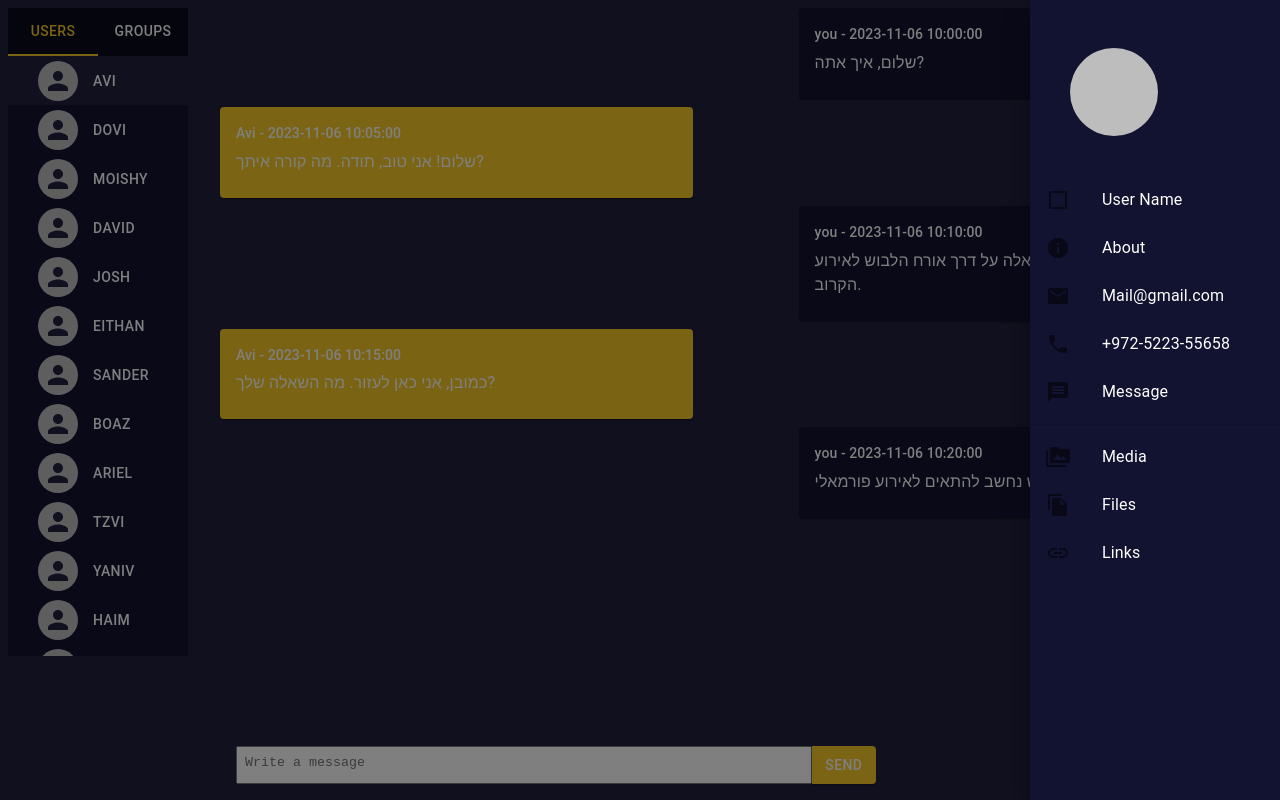
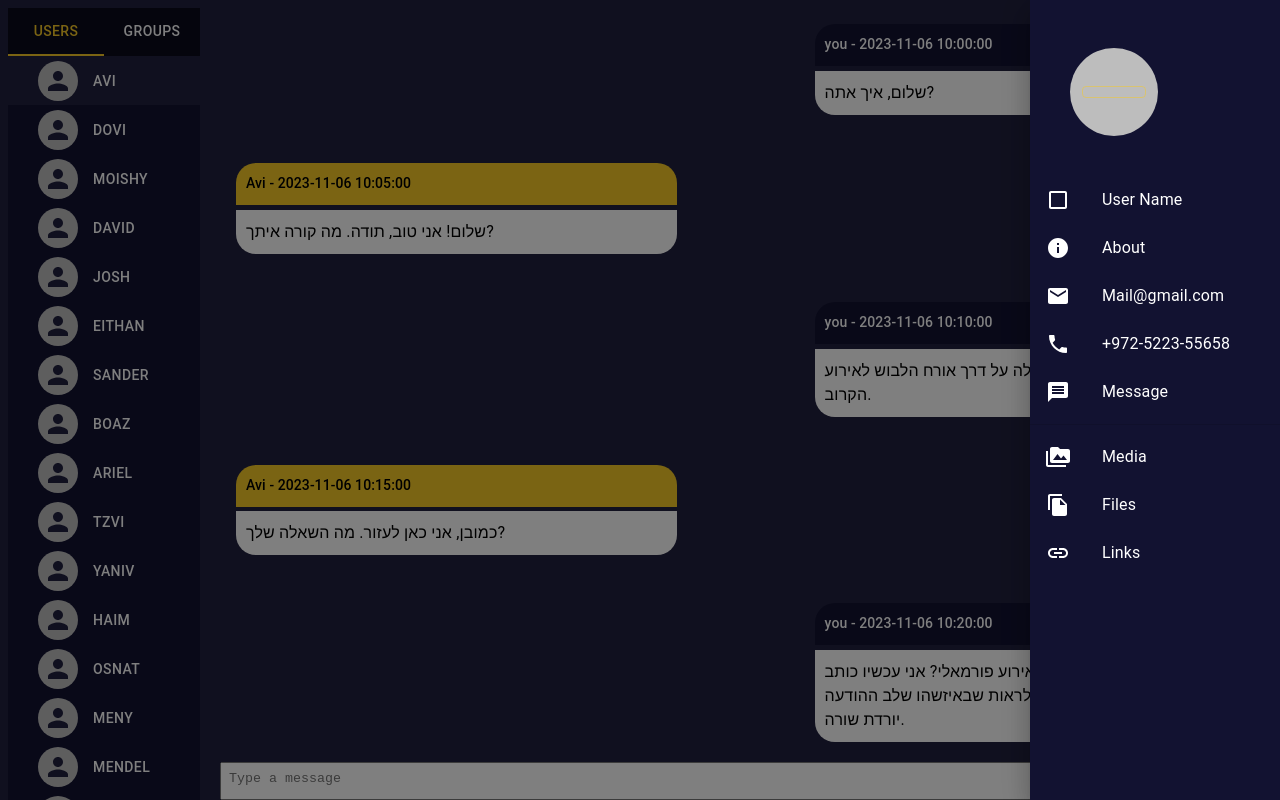
Before and after one commit to Mego-Program/communication-jerusalem-1, a React (Vite) app: page / in a window 1280 px wide. Both pictures are taken after a click on the button 58 px from the left and 81 px from the top of the page. Built offline with nearby package versions, Linux system fonts and the light colour scheme.

Commit message:
ui update chat & contacts list

```diff
--- a/src/components/Drawer.jsx
+++ b/src/components/Drawer.jsx
@@ -38,11 +38,11 @@ export default function Drawer() {
       <List
         sx={{color:'white', background:'#121231'}}
       >
-        <Avatar sx={{margin: 5, padding:3}}><Button sx={{border: 0}}/></Avatar>
+        <Avatar sx={{margin: 5, padding:3}}><Button sx={{}}/></Avatar>
         {['User Name', 'About', 'Mail@gmail.com', '+972-5223-55658', 'Message'].map((text, index) => (
           <ListItem key={text} disablePadding>
             <ListItemButton>
-              <ListItemIcon>
+              <ListItemIcon sx={{color: 'white'}}>
               {index === 0 ? <CheckBoxOutlineBlankIcon/> : (index === 2 ? <MailIcon /> : (index === 3 ? <PhoneIcon /> : (index === 4 ? <MessageIcon /> : <InfoIcon/>)))}
               </ListItemIcon>
               <ListItemText primary={text} />
@@ -57,7 +57,7 @@ export default function Drawer() {
         {['Media', 'Files', 'Links'].map((text, index) => (
           <ListItem key={text} disablePadding>
             <ListItemButton>
-              <ListItemIcon>
+              <ListItemIcon sx={{color: 'white'}}>
                 {index === 0 ? <PermMediaIcon/> : (index === 1 ? <FileCopyIcon/> : <LinkIcon/>)}
               </ListItemIcon>
               <ListItemText primary={text} />
--- a/src/components/SendMessage.jsx
+++ b/src/components/SendMessage.jsx
@@ -1,49 +1,62 @@
-import React from 'react';
-import { useState } from 'react';
-import { TextareaAutosize, Button, Box } from '@mui/material';
+import React from "react";
+import { useState } from "react";
+import { TextareaAutosize, Button, Box } from "@mui/material";
+import SendIcon from "@mui/icons-material/Send";
 
 const SendMessage = () => {
-  const [inputValue, setInputValue] = useState('');
+  const [inputValue, setInputValue] = useState("");
 
   const handleInputChange = (event) => {
     setInputValue(event.target.value);
   };
 
   const handleButtonClick = () => {
-    console.log('Input Value:', inputValue);
-    //post to server
+    if (inputValue.trim() !== "") {
+      //post to server
+      console.log("Input Value:", inputValue);
+      setInputValue("");
+    }
+  };
+
+  const handleKeyPress = (event) => {
+    if (event.key === "Enter") {
+      handleButtonClick();
+    }
   };
 
   return (
     <Box
       sx={{
-        display: 'flex',
-        flexDirection: 'row',
-        position: 'fixed',
-        bottom: '0',
-        width: '50%',
-        padding: '8px',
-        margin: '8px',
+        display: "flex",
+        flexDirection: "row",
+        position: "fixed",
+        bottom: "0",
+        width: "80%",
       }}
     >
       <TextareaAutosize
         aria-label="empty textarea"
-        placeholder="Write a message"
+        placeholder="Type a message"
         value={inputValue}
         maxRows={1}
         onChange={handleInputChange}
-        style={{ width: '100%', minHeight: '20px', padding: '8px', resize: 'none' }}
+        style={{
+          width: "100%",
+          minHeight: "20px",
+          padding: "8px",
+          resize: "none",
+        }}
       />
       <Button
         variant="contained"
         onClick={handleButtonClick}
         sx={{
-          backgroundColor: '#F6C927',
-          borderRadius: '0 4px 4px 0',
-          color: 'white',
+          backgroundColor: "#F6C927",
+          borderRadius: "0 4px 4px 0",
+          color: "black",
         }}
       >
-        Send
+        <SendIcon />
       </Button>
     </Box>
   );
--- a/src/components/chatHistory.jsx
+++ b/src/components/chatHistory.jsx
@@ -2,113 +2,124 @@ import React from "react";
 import { Box } from "@mui/system";
 import Message from "./message";
 
-const dataBase = {3: [//get from server
+const dataBase = {
+  3: [
+    //get from server
     {
-      "user": "you",
-      "message": "שלום, איך אתה?",
-      "timestamp": "2023-11-06 10:00:00",
+      user: "you",
+      message: "שלום, איך אתה?",
+      timestamp: "2023-11-06 10:00:00",
     },
     {
-      "user": "moishy",
-      "message": "שלום! אני טוב, תודה. מה קורה איתך?",
-      "timestamp": "2023-11-06 10:05:00",
+      user: "moishy",
+      message: "שלום! אני טוב, תודה. מה קורה איתך?",
+      timestamp: "2023-11-06 10:05:00",
     },
     {
-      "user": "you",
-      "message": "לא רע, תודה ששאלת. יש לי שאלה על דרך אורח הלבוש לאירוע הקרוב.",
-      "timestamp": "2023-11-06 10:10:00",
-    },{
-        "user": "you",
-        "message": "שלום, איך אתה?",
-        "timestamp": "2023-11-06 10:00:00",
+      user: "you",
+      message: "לא רע, תודה ששאלת. יש לי שאלה על דרך אורח הלבוש לאירוע הקרוב.",
+      timestamp: "2023-11-06 10:10:00",
     },
     {
-        "user": "moishy",
-        "message": "שלום! אני טוב, תודה. מה קורה איתך?",
-        "timestamp": "2023-11-06 10:05:00",
+      user: "you",
+      message: "שלום, איך אתה?",
+      timestamp: "2023-11-06 10:00:00",
     },
     {
-        "user": "you",
-        "message": "לא רע, תודה ששאלת. יש לי שאלה על דרך אורח הלבוש לאירוע הקרוב.",
-        "timestamp": "2023-11-06 10:10:00",
-      },{
-        "user": "you",
-        "message": "שלום, איך אתה?",
-        "timestamp": "2023-11-06 10:00:00",
+      user: "moishy",
+      message: "שלום! אני טוב, תודה. מה קורה איתך?",
+      timestamp: "2023-11-06 10:05:00",
     },
     {
-        "user": "moishy",
-        "message": "שלום! אני טוב, תודה. מה קורה איתך?",
-        "timestamp": "2023-11-06 10:05:00",
+      user: "you",
+      message: "לא רע, תודה ששאלת. יש לי שאלה על דרך אורח הלבוש לאירוע הקרוב.",
+      timestamp: "2023-11-06 10:10:00",
     },
     {
-        "user": "you",
-        "message": "לא רע, תודה ששאלת. יש לי שאלה על דרך אורח הלבוש לאירוע הקרוב.",
-        "timestamp": "2023-11-06 10:10:00",
+      user: "you",
+      message: "שלום, איך אתה?",
+      timestamp: "2023-11-06 10:00:00",
+    },
+    {
+      user: "moishy",
+      message: "שלום! אני טוב, תודה. מה קורה איתך?",
+      timestamp: "2023-11-06 10:05:00",
+    },
+    {
+      user: "you",
+      message: "לא רע, תודה ששאלת. יש לי שאלה על דרך אורח הלבוש לאירוע הקרוב.",
+      timestamp: "2023-11-06 10:10:00",
     },
   ],
   2: [
     {
-      "user": "you",
-      "message": "שלום, איך אתה?",
-      "timestamp": "2023-11-06 10:00:00",
+      user: "you",
+      message: "שלום, איך אתה?",
+      timestamp: "2023-11-06 10:00:00",
     },
     {
-      "user": "dovi",
-      "message": "שלום! אני טוב, תודה. מה קורה איתך?",
-      "timestamp": "2023-11-06 10:05:00",
+      user: "dovi",
+      message: "שלום! אני טוב, תודה. מה קורה איתך?",
+      timestamp: "2023-11-06 10:05:00",
     },
     {
-      "user": "you",
-      "message": "לא רע, תודה ששאלת. יש לי שאלה על דרך אורח הלבוש לאירוע הקרוב.",
-      "timestamp": "2023-11-06 10:10:00",
+      user: "you",
+      message: "לא רע, תודה ששאלת. יש לי שאלה על דרך אורח הלבוש לאירוע הקרוב.",
+      timestamp: "2023-11-06 10:10:00",
     },
   ],
   1: [
     {
-      "user": "you",
-      "message": "שלום, איך אתה?",
-      "timestamp": "2023-11-06 10:00:00",
+      user: "you",
+      message: "שלום, איך אתה?",
+      timestamp: "2023-11-06 10:00:00",
     },
     {
-      "user": "Avi",
-      "message": "שלום! אני טוב, תודה. מה קורה איתך?",
-      "timestamp": "2023-11-06 10:05:00",
+      user: "Avi",
+      message: "שלום! אני טוב, תודה. מה קורה איתך?",
+      timestamp: "2023-11-06 10:05:00",
     },
     {
-      "user": "you",
-      "message": "לא רע, תודה ששאלת. יש לי שאלה על דרך אורח הלבוש לאירוע הקרוב.",
-      "timestamp": "2023-11-06 10:10:00",
+      user: "you",
+      message: "לא רע, תודה ששאלת. יש לי שאלה על דרך אורח הלבוש לאירוע הקרוב.",
+      timestamp: "2023-11-06 10:10:00",
     },
     {
-      "user": "Avi",
-      "message": "כמובן, אני כאן לעזור. מה השאלה שלך?",
-      "timestamp": "2023-11-06 10:15:00",
+      user: "Avi",
+      message: "כמובן, אני כאן לעזור. מה השאלה שלך?",
+      timestamp: "2023-11-06 10:15:00",
     },
     {
-      "user": "you",
-      "message": "איזה הלבוש נחשב להתאים לאירוע פורמאלי?",
-      "timestamp": "2023-11-06 10:20:00",
-    },]
-}
-
-
-
+      user: "you",
+      message:
+        "איזה הלבוש נחשב להתאים לאירוע פורמאלי? אני עכשיו כותב הרבה מאד מלל כדי שאוכל לראות שבאיזשהו שלב ההודעה יורדת שורה.",
+      timestamp: "2023-11-06 10:20:00",
+    },
+  ],
+};
 
 const ChatHistory = (props) => {
   let current = props.name;
 
   if (!dataBase[current]) {
-    return <Box sx={{
-    display: 'flex',
-    }}></Box>;
+    return (
+      <Box
+        sx={{
+          display: "flex",
+        }}
+      ></Box>
+    );
   }
 
   return (
     <Box>
-
       {dataBase[current].map((object, index) => (
-          <Message sender={object.user} message={object.message} time={object.timestamp} key={index} />
+        <Message
+          sender={object.user}
+          message={object.message}
+          time={object.timestamp}
+          key={index}
+        />
       ))}
     </Box>
   );
--- a/src/components/chatHistoryFile.jsx
+++ b/src/components/chatHistoryFile.jsx
@@ -1,4 +1,4 @@
-import React from "react"; // Make sure to import React
+import React from "react";
 import { object } from "prop-types";
 
 const chatHistoryFile = () => {
--- a/src/components/message.jsx
+++ b/src/components/message.jsx
@@ -1,36 +1,57 @@
-import React from 'react';
-import Card from '@mui/material/Card';
-import CardContent from '@mui/material/CardContent';
-import Typography from '@mui/material/Typography';
-import { Box } from '@mui/system';
+import React from "react";
+import CardContent from "@mui/material/CardContent";
+import Typography from "@mui/material/Typography";
+import { Box } from "@mui/system";
 
 const Message = (props) => {
   return (
-    <Box sx={{display:"flex", flexDirection:"column", alignItems: props.sender == 'you'
-    ? "end": ''}}>
-    <Card sx={{marginBottom: '8px',
-    background: props.sender == 'you'? '#121231':'#F6C927',
-    width: '45%',
-
-    alignItems: 'flex-end'
-    }}>
-      <CardContent >
-        <Typography variant="subtitle2" color="textSecondary" gutterBottom sx={{
-
-
-    }}>
-          {props.sender} - {props.time}
-        </Typography>
-        <Typography variant="body1" sx={{
-            color:'white',
-
-    }}>{props.message}</Typography>
-      </CardContent>
-    </Card>
+    <Box
+      sx={{
+        display: "flex",
+        flexDirection: "column",
+        alignItems: props.sender == "you" ? "end" : "",
+      }}
+    >
+      <Box
+        sx={{
+          backgroundColor: "#21213E",
+          border: "none",
+          marginBottom: "8px",
+          width: "45%",
+          alignItems: "flex-end",
+        }}
+      >
+        <CardContent>
+          <Typography
+            variant="subtitle2"
+            color="textSecondary"
+            gutterBottom
+            sx={{
+              color: props.sender == "you" ? "white" : "black",
+              backgroundColor: props.sender == "you" ? "#121231" : "#F6C927",
+              borderTopRightRadius: "20px",
+              borderTopLeftRadius: "20px",
+              padding: "10px",
+            }}
+          >
+            {props.sender} - {props.time}
+          </Typography>
+          <Typography
+            variant="body1"
+            sx={{
+              color: props.sender == "you" ? "black" : "black",
+              backgroundColor: props.sender == "you" ? "white" : "white",
+              borderBottomRightRadius: "20px",
+              borderBottomLeftRadius: "20px",
+              padding: "10px",
+            }}
+          >
+            {props.message}
+          </Typography>
+        </CardContent>
+      </Box>
     </Box>
   );
 };
 
-
-
-export default Message
+export default Message;
--- a/src/components/myTabs.jsx
+++ b/src/components/myTabs.jsx
@@ -1,99 +1,135 @@
-import React, { useState } from 'react';
-import Tabs from '@mui/material/Tabs';
-import Tab from '@mui/material/Tab';
-import { Button } from '@mui/material';
-import { ButtonGroup } from '@mui/material';
-import { Box } from '@mui/system';
+import React, { useState } from "react";
+import Tabs from "@mui/material/Tabs";
+import Tab from "@mui/material/Tab";
+import { Button } from "@mui/material";
+import { ButtonGroup } from "@mui/material";
+import { Box } from "@mui/system";
 import Grid from "@mui/material/Grid";
-import ChatHistory from './chatHistory';
-import SendMessage from './SendMessage';
-import Drawer from './Drawer';
-import { red } from '@mui/material/colors';
+import ChatHistory from "./chatHistory";
+import SendMessage from "./SendMessage";
+import Drawer from "./Drawer";
+import { red } from "@mui/material/colors";
 
+const users = [
+  { name: "Avi", id: 1 },
+  { name: "dovi", id: 2 },
+  { name: "moishy", id: 3 },
+  { name: "david", id: 4 },
+  { name: "josh", id: 5 },
+  { name: "eithan", id: 6 },
+  { name: "sander", id: 6 },
+  { name: "boaz", id: 7 },
+  { name: "Ariel", id: 8 },
+  { name: "tzvi", id: 9 },
+  { name: "yaniv", id: 10 },
+  { name: "haim", id: 11 },
+  { name: "osnat", id: 12 },
+  { name: "meny", id: 13 },
+  { name: "mendel", id: 14 },
+  { name: "hardon", id: 15 },
+  { name: "Av", id: 16 },
+  { name: "dov", id: 17 },
+  { name: "moish", id: 18 },
+  { name: "dave", id: 19 },
+]; //get from server
 
-
-const users = [{name:'Avi',id:1},{name:'dovi',id:2},{name:'moishy',id:3},{name:'david',id:4},{name:'josh',id:5},{name:'eithan',id:6},{name:'sander',id:6},{name:'boaz',id:7},{name:'Ariel',id:8},{name:'tzvi',id:9},{name:'yaniv',id:10},{name:'haim',id:11},{name:'osnat',id:12},{name:'meny',id:13},{name:'mendel',id:14},{name:'hardon',id:15},{name:'Av',id:16},{name:'dov',id:17},{name:'moish',id:18},{name:'dave',id:19}]//get from server
-
-const groups = [{name:'Administrators',id:100},{name:'My pro team',id:101},{name:'general',id:102},{name:'sorces',id:103}]//get from server
+const groups = [
+  { name: "Administrators", id: 100 },
+  { name: "My pro team", id: 101 },
+  { name: "general", id: 102 },
+  { name: "sorces", id: 103 },
+]; //get from server
 
 function MyTabs() {
   const [value, setValue] = useState(0);
   const [items, setItems] = useState(users);
-  const [selected, setSelected] = useState('');
-
+  const [selected, setSelected] = useState("");
 
   const handleChange = (event, newValue) => {
     setValue(newValue);
-    if (newValue === 0){
-        setItems(users)}
-        else{setItems(groups)}
-        setSelected('')
+    if (newValue === 0) {
+      setItems(users);
+    } else {
+      setItems(groups);
+    }
+    setSelected("");
   };
-  const selectButton = (item)=>{
-    setSelected(item)
-
-}
-
+  const selectButton = (item) => {
+    setSelected(item);
+  };
 
   return (
-
-
     <Grid container spacing={1}>
       <Grid item xs={2}>
-        <Box sx={{position:'fixed',overflow: 'auto'}}>
-      <Tabs value={value} sx={{
-        '.MuiTab-root': {
-          backgroundColor: '#0A0A1B',
+        <Box
+          sx={{
+            width: "15%",
+            position: "fixed",
+            overflow: "auto",
+            "&::-webkit-scrollbar": {
+              width: "1px",
+              backgroundColor: "#21213E",
             },
-      }}  onChange={handleChange}>
-        <Tab  key={0} label="users"/>
-        <Tab key={1} label="groups"/>
+            "&::-webkit-scrollbar-thumb": {
+              backgroundColor: "#0A0A1B",
+            },
+          }}
+        >
+          <Tabs
+            value={value}
+            sx={{
+              position: "relative",
+              ".MuiTab-root": {
+                backgroundColor: "#0A0A1B",
+              },
+            }}
+            onChange={handleChange}
+          >
+            <Tab sx={{ width: "50%" }} key={0} label="users" />
+            <Tab sx={{ width: "50%" }} key={1} label="groups" />
           </Tabs>
 
           <ButtonGroup
             orientation="vertical"
             aria-label="vertical outlined button group"
             sx={{
-          width: '100%',
-          height:'600px',
-
-          '.MuiButton-root': {
-            height: 50
+              width: "100%",
+              height: "100vh",
+              ".MuiButton-root": {
+                height: 50,
               },
-          '.MuiButton-root.selected': {
-            background: '#21213E',
-
-          }
+              ".MuiButton-root.selected": {
+                background: "#21213E",
+              },
             }}
           >
-        {items.map((objact)=>
+            {items.map((objact) => (
               <Button
                 key={objact.id}
-            className={objact.id==selected?'selected':''}
-            onClick={()=>selectButton(objact.id)}
-            sx={{color:'white', background:'#121231',
+                className={objact.id == selected ? "selected" : ""}
+                onClick={() => selectButton(objact.id)}
+                sx={{
+                  color: "white",
+                  background: "#121231",
                   border: 0,
                   display: "flex",
                   justifyContent: "left",
                 }}
               >
-            <Drawer/>
+                <Drawer />
                 {objact.name}
-          </Button>)}
+              </Button>
+            ))}
           </ButtonGroup>
         </Box>
       </Grid>
       <Grid item xs={10}>
-          <Box sx={{
-            }}>
-          <ChatHistory name={selected}/>
+        <Box sx={{}}>
+          <ChatHistory name={selected} />
         </Box>
-          <SendMessage/>
+        <SendMessage />
       </Grid>
     </Grid>
-
-
-
   );
 }
 
--- a/src/main.jsx
+++ b/src/main.jsx
@@ -3,7 +3,6 @@ import ReactDOM from 'react-dom/client'
 import App from './App.jsx'
 import { ThemeProvider } from '@mui/material/styles';
 import theme from './theme';
-
 
 ReactDOM.createRoot(document.getElementById('root')).render(
     <ThemeProvider theme={theme}>
```
Lines whose indentation alone changed are shown as unchanged.
